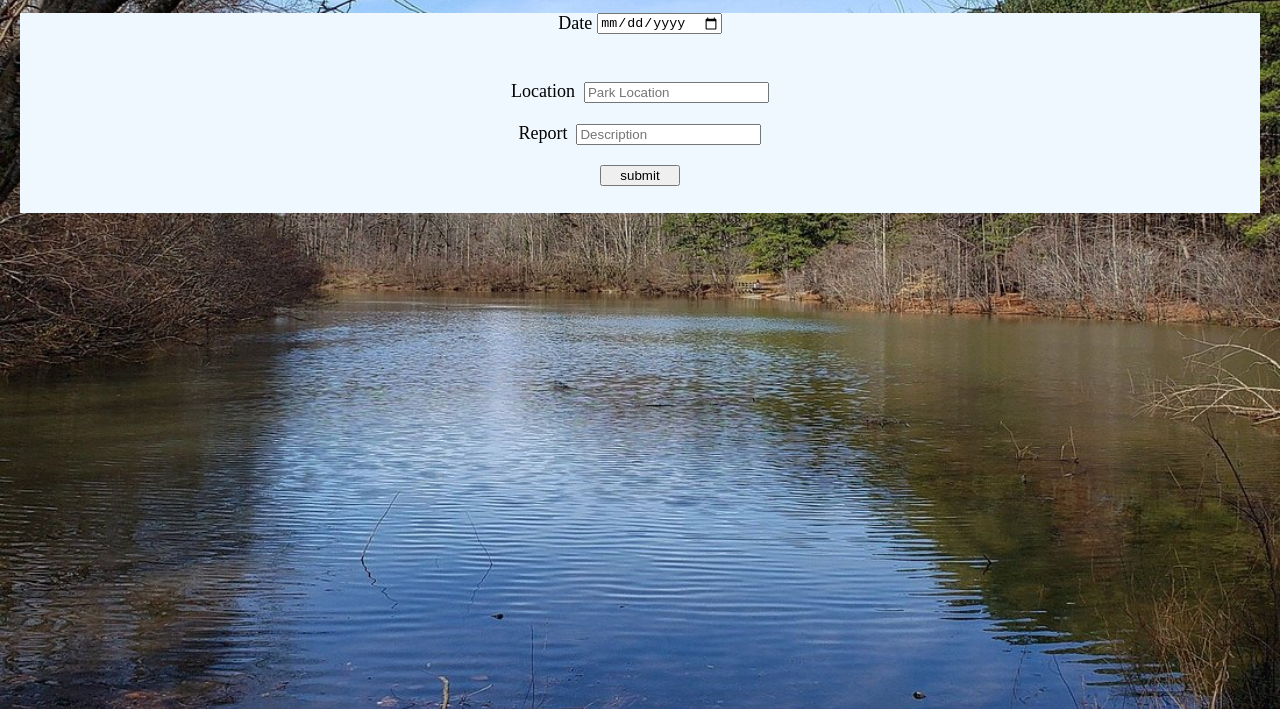
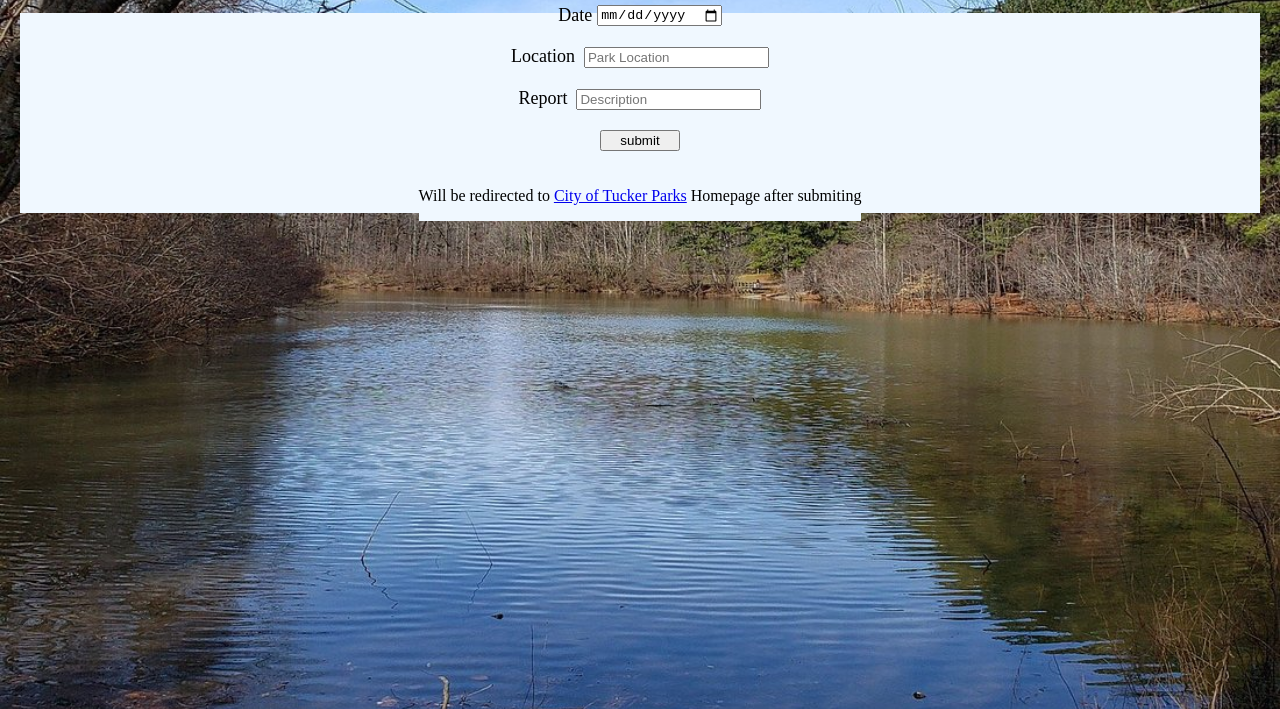
Before and after one commit to r-zirotti/parks_form, a plain HTML site: page index.html in a window 1280 px wide. Shown: the part 91-800 px from the top of the page. Drawn offline with Linux system fonts and the light colour scheme.

Commit message:
Update index.html
redirect message add

```diff
--- a/index.html
+++ b/index.html
@@ -24,6 +24,8 @@
            <Label>Report</Label> <input placeholder ="Description" id="text" name="Report" >
         </div>
         <button style="width: 80px;"> submit</button>
+        <p>Will be redirected to <a href="https://www.tuckerga.gov/departments/parks_and_recreation/index.php">City of Tucker Parks</a> Homepage after submiting</p>
+
         </div>
     </form>
 
```
